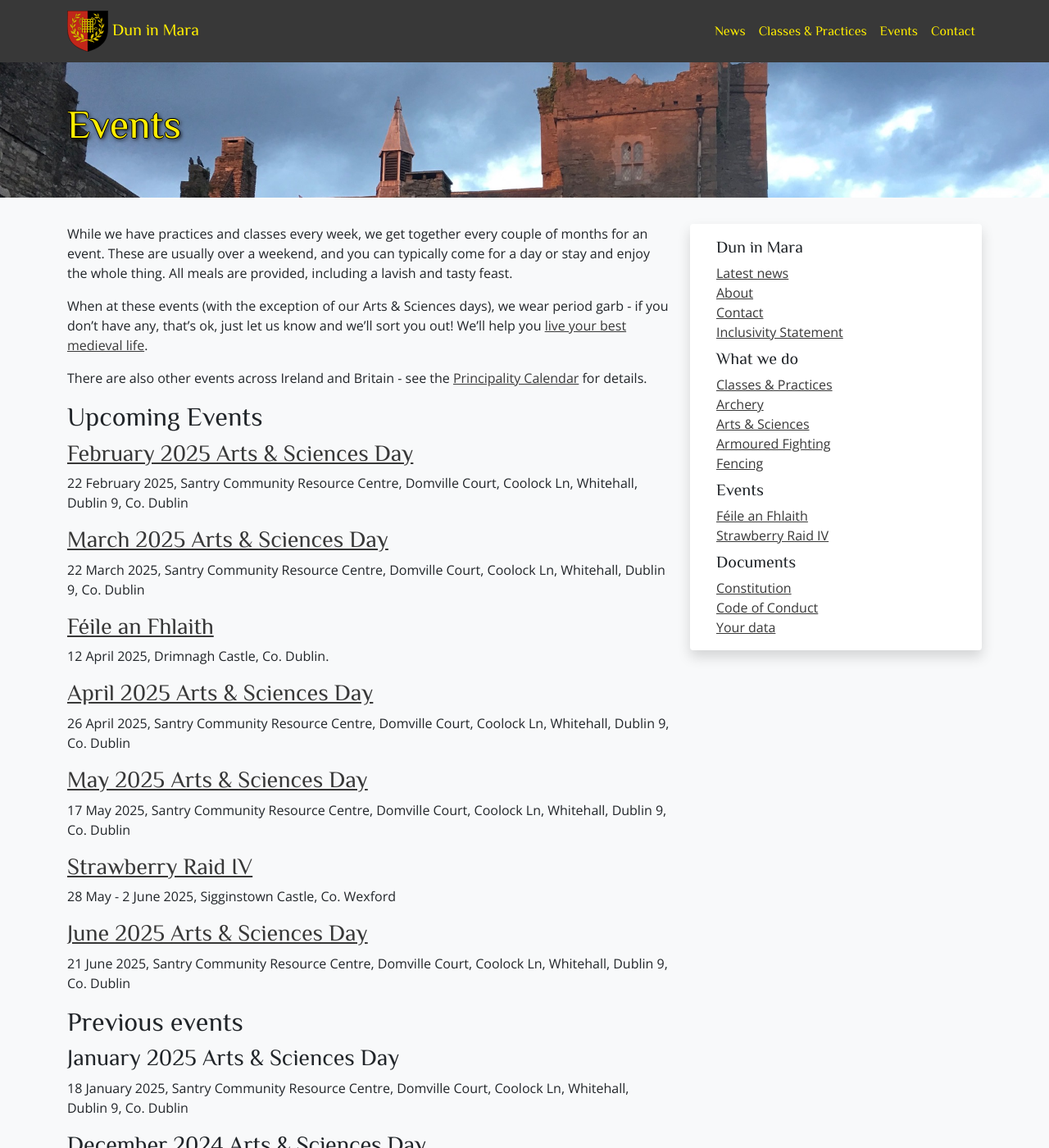
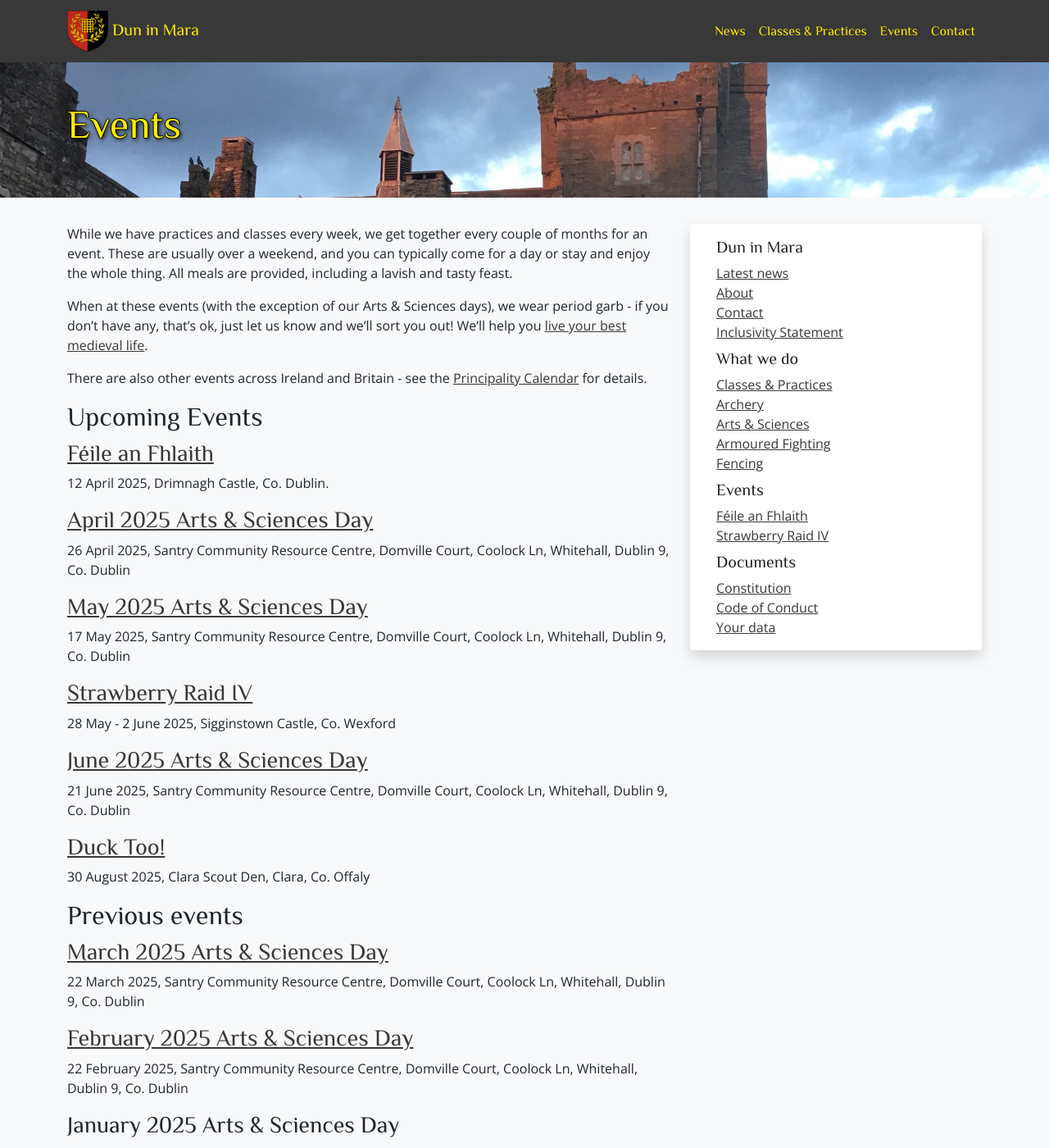
Before and after one commit to drachenwald/dun-in-mara, a Jekyll site: the page built from events/index.md, in a window 1280 px wide and 1400 px high. Shown: the whole window at 82% size. Built offline with Jekyll 4.4.1, drawn with Linux system fonts in a browser that asks for light colours; comment, search, counter and statistics services are not loaded; some of the changed lines change nothing that is shown.

Commit message:
Moved old A&S Days, added Duck Too

```diff
--- a/events/index.md
+++ b/events/index.md
@@ -8,12 +8,6 @@ When at these events (with the exception of our Arts & Sciences days), we wear p
 There are also other events across Ireland and Britain - see the [Principality Calendar](http://insulaedraconis.org/Events/) for details.
 
 ## Upcoming Events
-
-### [February 2025 Arts & Sciences Day](https://fienta.com/arts-sciences-day-109987)
-22 February 2025, Santry Community Resource Centre, Domville Court, Coolock Ln, Whitehall, Dublin 9, Co. Dublin
-
-### [March 2025 Arts & Sciences Day](https://fienta.com/arts-sciences-day-109988)
-22 March 2025, Santry Community Resource Centre, Domville Court, Coolock Ln, Whitehall, Dublin 9, Co. Dublin
 
 ### [Féile an Fhlaith](/events/2025/feile-na-fhlaith/)
 12 April 2025, Drimnagh Castle, Co. Dublin.
@@ -30,8 +24,16 @@ There are also other events across Ireland and Britain - see the [Principality C
 ### [June 2025 Arts & Sciences Day](https://fienta.com/arts-sciences-day-109991)
 21 June 2025, Santry Community Resource Centre, Domville Court, Coolock Ln, Whitehall, Dublin 9, Co. Dublin
 
+### [Duck Too!](/events/2025/duck-too/)
+30 August 2025, Clara Scout Den, Clara, Co. Offaly
 
 ## Previous events
+
+### [March 2025 Arts & Sciences Day](https://fienta.com/arts-sciences-day-109988)
+22 March 2025, Santry Community Resource Centre, Domville Court, Coolock Ln, Whitehall, Dublin 9, Co. Dublin
+
+### [February 2025 Arts & Sciences Day](https://fienta.com/arts-sciences-day-109987)
+22 February 2025, Santry Community Resource Centre, Domville Court, Coolock Ln, Whitehall, Dublin 9, Co. Dublin
 
 ### January 2025 Arts & Sciences Day
 18 January 2025, Santry Community Resource Centre, Domville Court, Coolock Ln, Whitehall, Dublin 9, Co. Dublin
```
